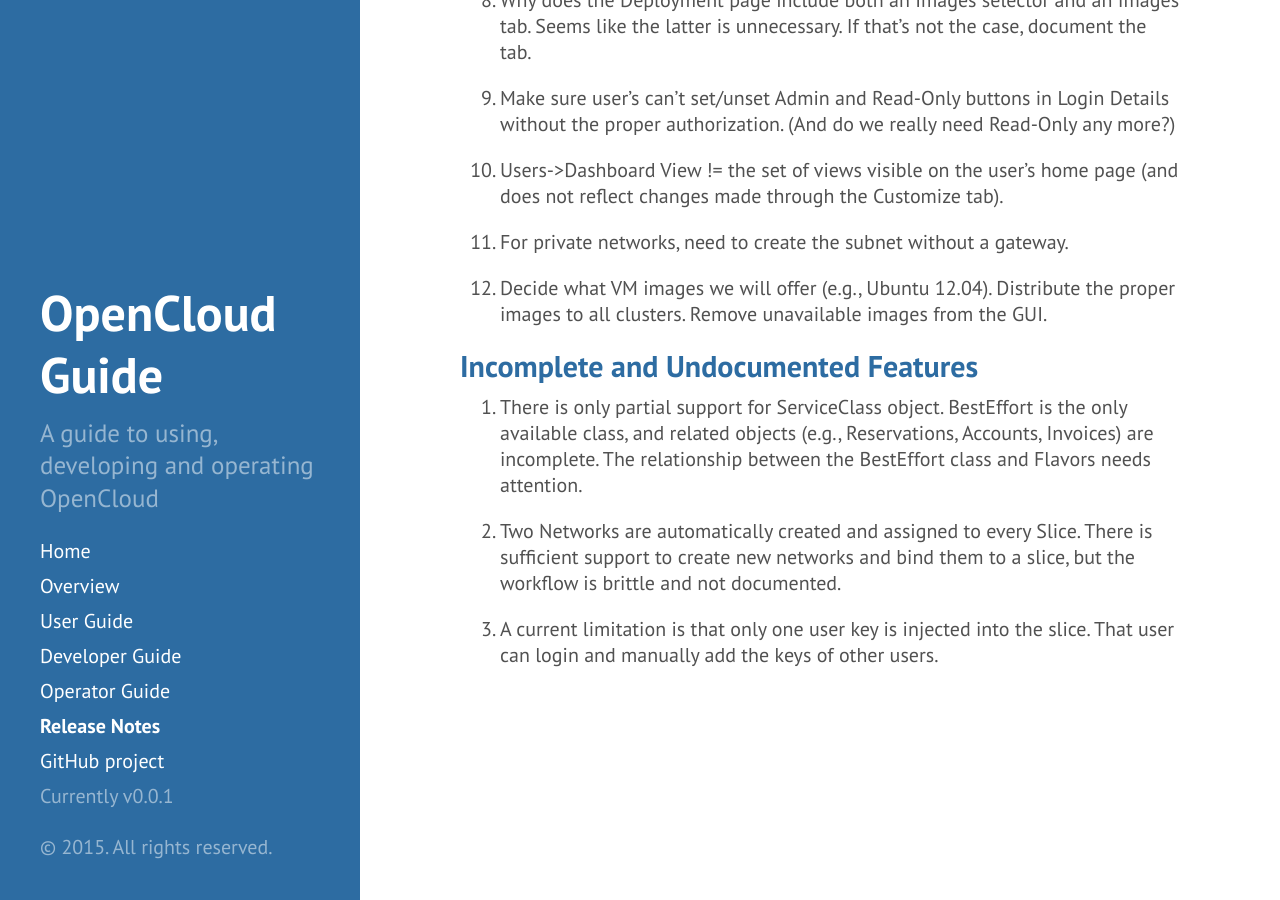
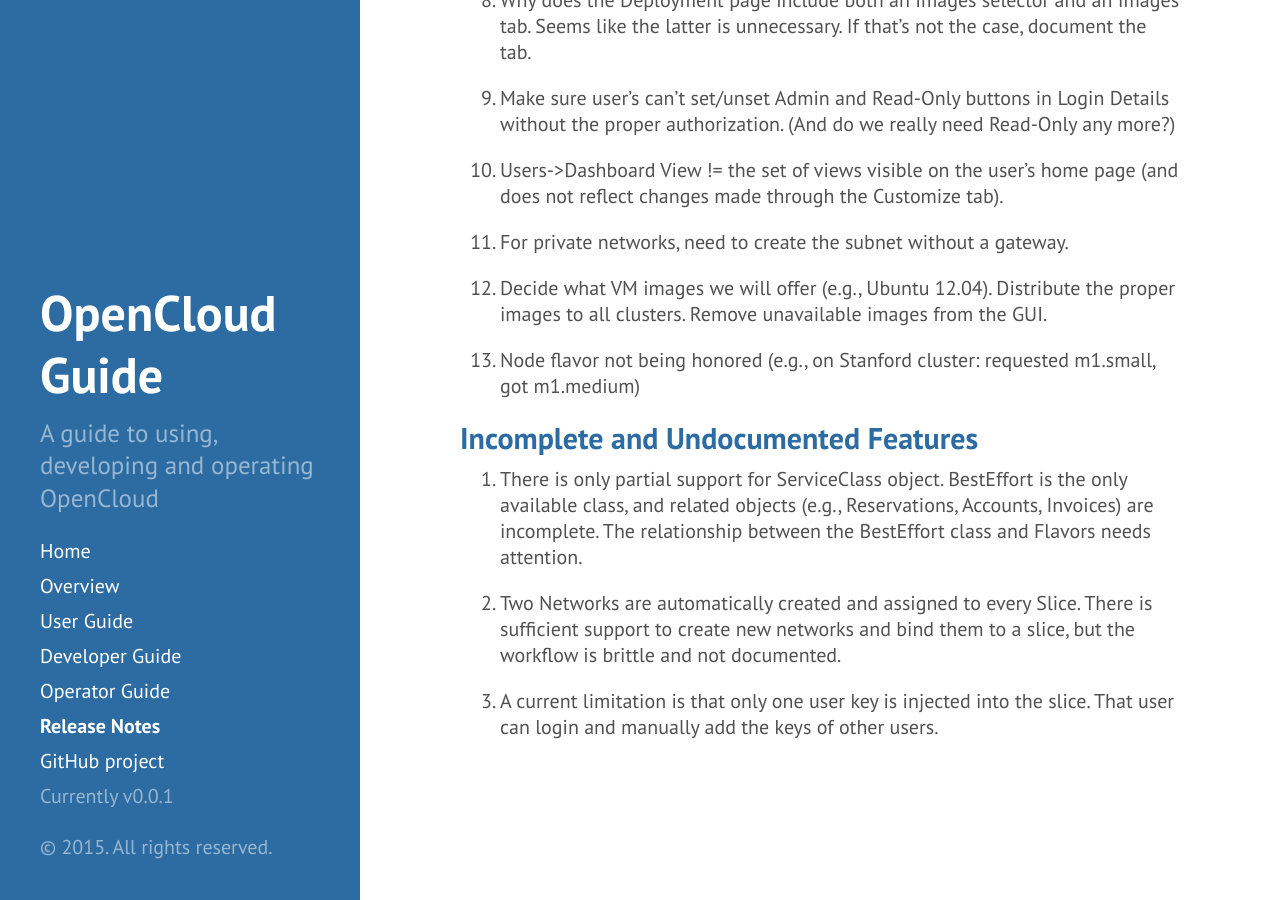
Before and after one commit to open-cloud/open-cloud.github.io.old, a Jekyll site: the page built from 4_notes.md, in a window 1280 px wide and 900 px high, scrolled down 559 px. Built offline with Jekyll 4.4.1, drawn with Linux system fonts in a browser that asks for light colours; Markdown is read by kramdown in place of the engine named in the settings.

Commit message:
Update 4_notes.md

```diff
--- a/4_notes.md
+++ b/4_notes.md
@@ -39,6 +39,9 @@
 
 12. Decide what VM images we will offer (e.g., Ubuntu 12.04).  Distribute the proper images to all clusters. Remove unavailable images from the GUI.
 
+13. Node flavor not being honored (e.g., on Stanford cluster: requested m1.small, got m1.medium)
+
+
 ##Incomplete and Undocumented Features
 
 1. There is only partial support for ServiceClass object.
```
